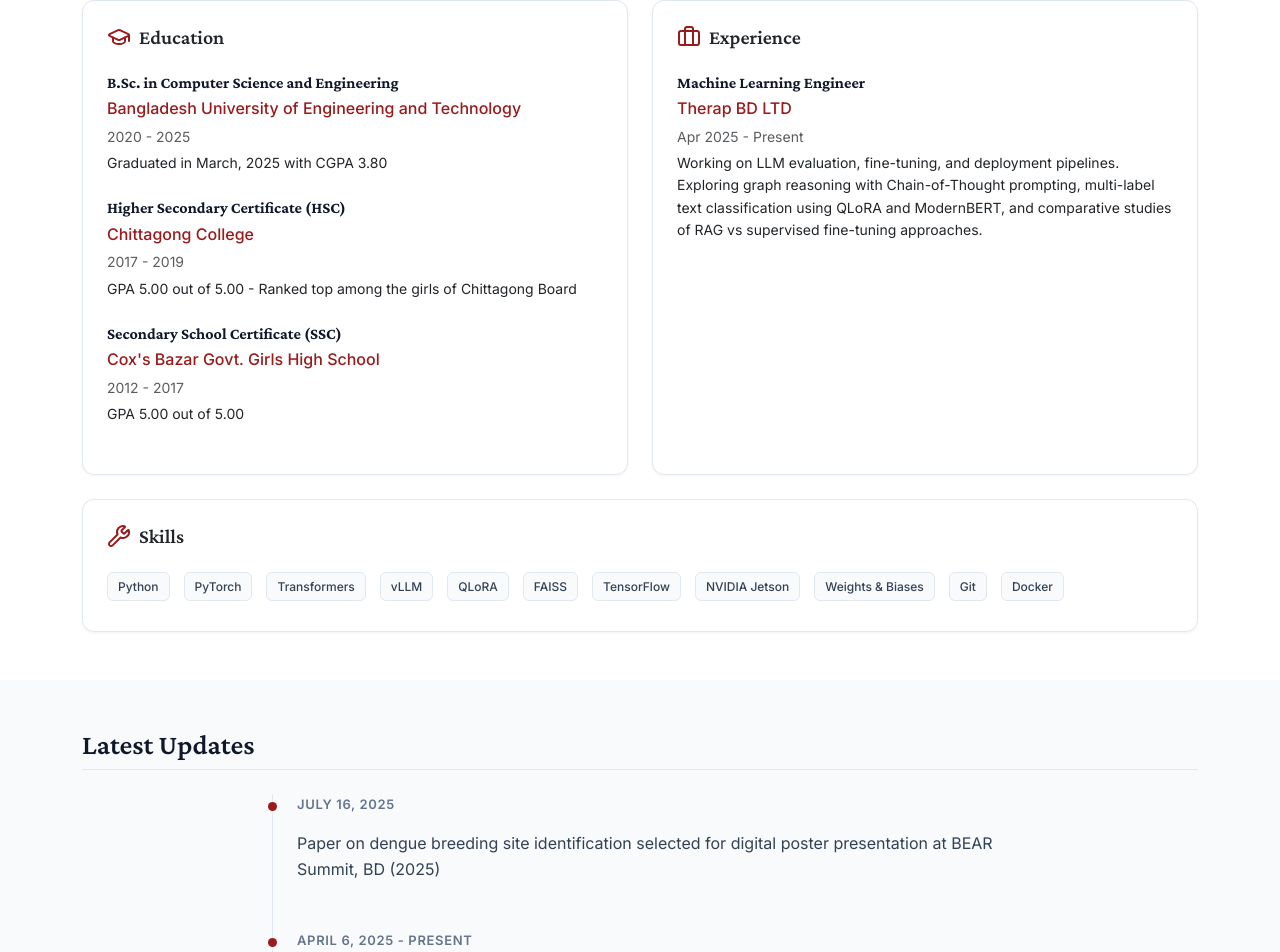
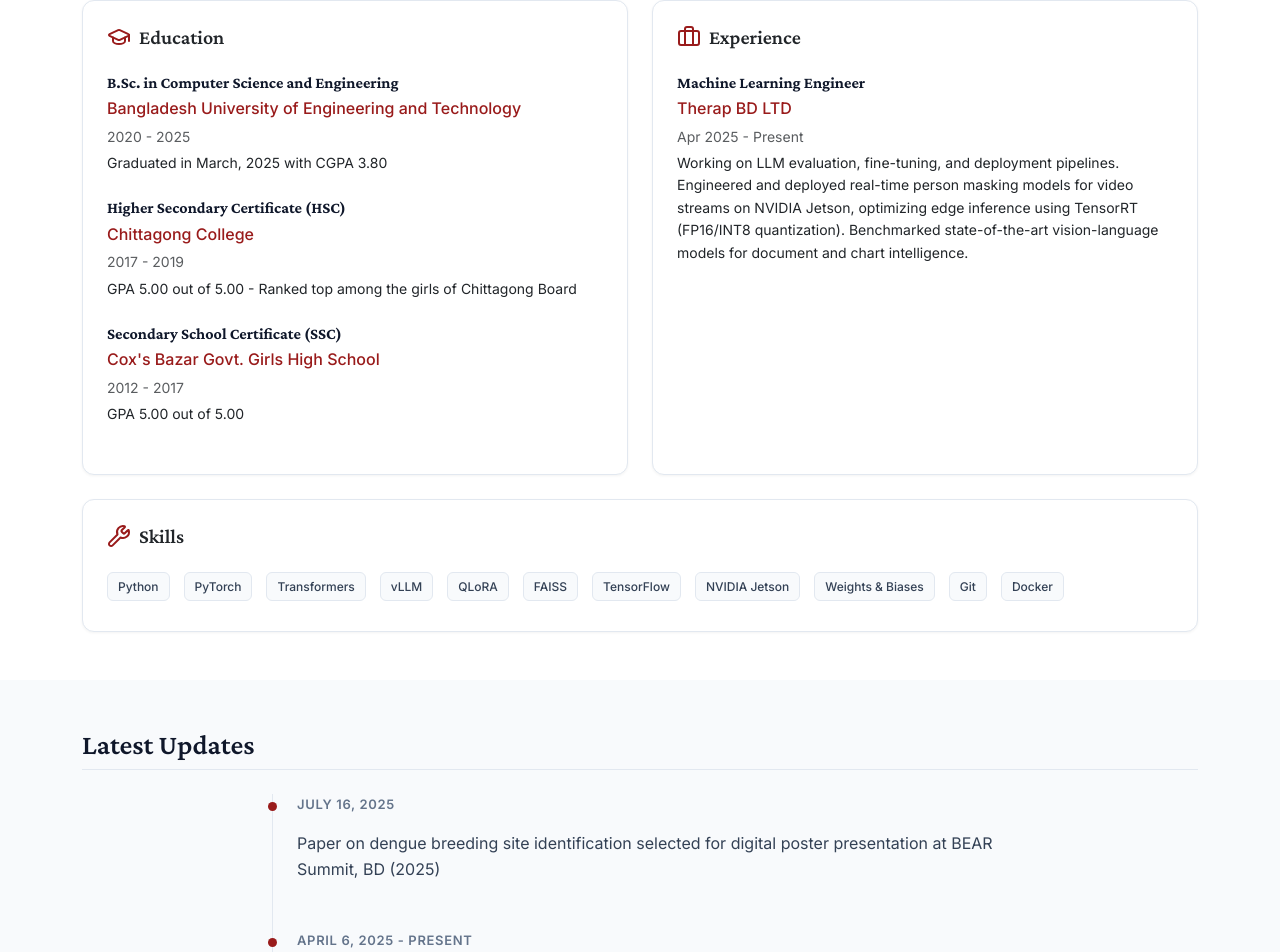
Before and after one commit to mitu247/portfolio, a React (Create React App) app: page / in a window 1280 px wide. Shown: the part 4074-5026 px from the top of the page. Built offline with nearby package versions, Linux system fonts and the light colour scheme.

Commit message:
Update portfolio experience: remove graph reasoning reference, add real-time video person masking and LLM evaluation

```diff
--- a/src/data/portfolioData.js
+++ b/src/data/portfolioData.js
@@ -253,7 +253,7 @@
 			title: "Machine Learning Engineer",
 			company: "Therap BD LTD",
 			year: "Apr 2025 - Present",
-			description: "Working on LLM evaluation, fine-tuning, and deployment pipelines. Exploring graph reasoning with Chain-of-Thought prompting, multi-label text classification using QLoRA and ModernBERT, and comparative studies of RAG vs supervised fine-tuning approaches."
+			description: "Working on LLM evaluation, fine-tuning, and deployment pipelines. Engineered and deployed real-time person masking models for video streams on NVIDIA Jetson, optimizing edge inference using TensorRT (FP16/INT8 quantization). Benchmarked state-of-the-art vision-language models for document and chart intelligence."
 		}
 	],
 	skills: [
```
